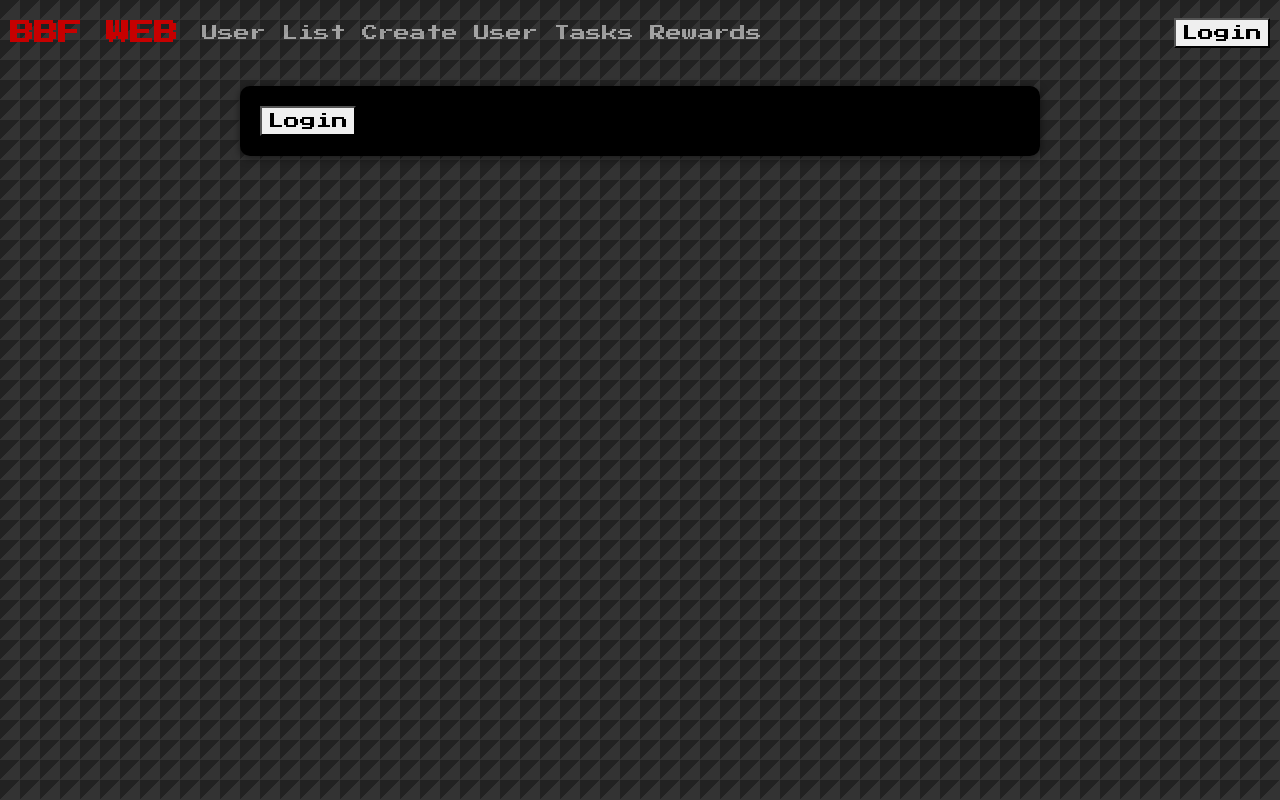
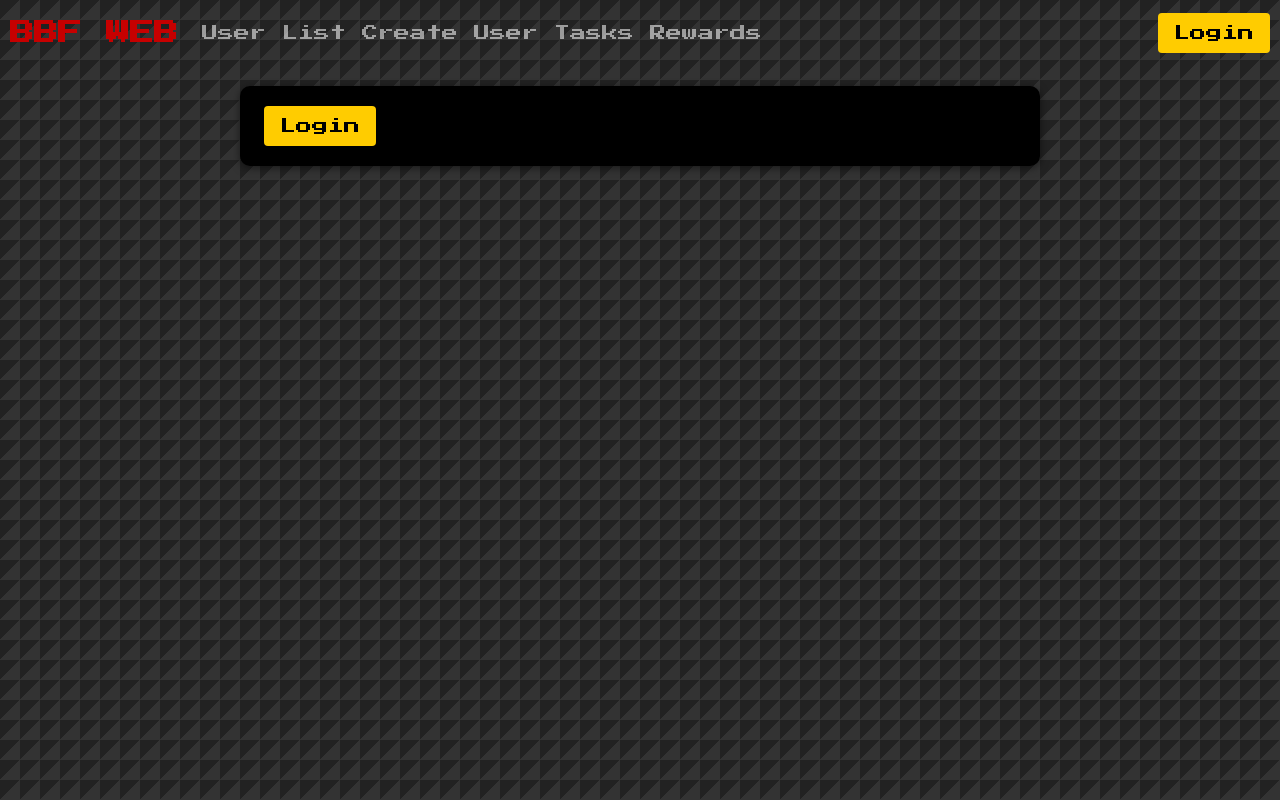
Before and after one commit to ED0LEO/bbfweb, an Angular app in the folder angular-app/: page /auth in a window 1280 px wide. Built offline with nearby package versions, Linux system fonts and the light colour scheme.

Commit message:
User auth info design now align with the app

```diff
--- a/angular-app/src/app/components/auth/auth.component.css
+++ b/angular-app/src/app/components/auth/auth.component.css
@@ -5,3 +5,17 @@
 .username {
   color: #ff3333;
 }
+
+button {
+  padding: 8px 16px;
+  background-color: #ffcc00;
+  border: none;
+  border-radius: 4px;
+  color: #000;
+  margin-left: 4px;
+}
+
+button:hover {
+  background-color: #ff9933;
+  color: #000;
+}
```
